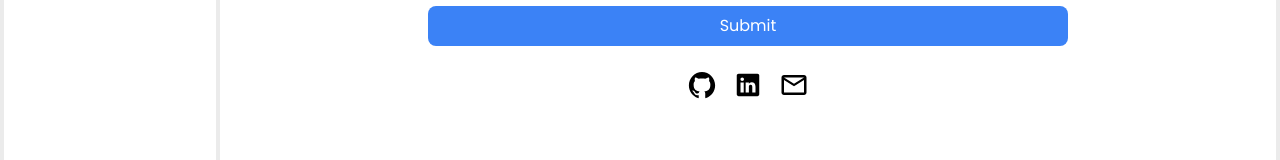
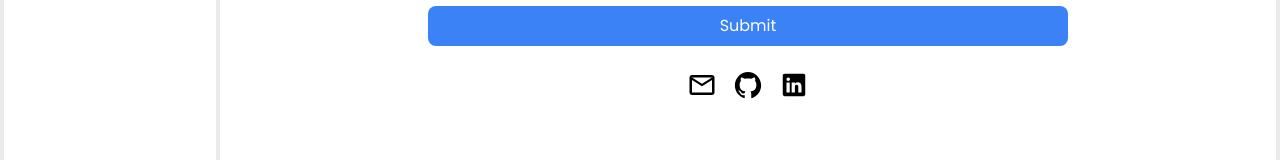
Before and after one commit to OmkarGhadge24/toolify, a React (Create React App) app in the folder frontend/: page /contactus in a window 1280 px wide. Shown: the part 459-619 px from the top of the page. Built offline with nearby package versions, Linux system fonts and the light colour scheme.

Commit message:
Fixed contact page

```diff
--- a/frontend/src/components/About.jsx
+++ b/frontend/src/components/About.jsx
@@ -3,16 +3,16 @@ import React from 'react';
 const About = () => {
   return (
     <div className="p-4">
-      <h1 className="text-2xl md:text-3xl font-bold mb-4">About My Website</h1>
-      <p className="text-lg md:text-xl mb-4">
+      <h1 className="text-xl md:text-2xl font-bold mb-4">About My Website</h1>
+      <p className="text-md md:text-lg mb-4">
         Welcome to my website! This platform is designed to showcase my skills as a full-stack developer.
         I build modern, responsive web applications using technologies like React, Node.js, Express, and MongoDB.
       </p>
-      <p className="text-lg md:text-xl mb-4">
+      <p className="text-md md:text-lg mb-4">
         My goal is to create user-friendly and scalable applications, solving real-world problems with clean and efficient code.
         I work with both the frontend and backend, ensuring that the applications are smooth, secure, and performant.
       </p>
-      <p className="text-lg md:text-xl mb-4">
+      <p className="text-md md:text-lg mb-4">
         Feel free to explore my projects and reach out for potential collaborations, freelance work, or discussions on development best practices.
       </p>
     </div>
--- a/frontend/src/components/ContactUs.jsx
+++ b/frontend/src/components/ContactUs.jsx
@@ -1,14 +1,14 @@
-import React, { useState } from 'react';
+import React, { useState } from "react";
 import { MdOutlineEmail } from "react-icons/md";
 import { IoLogoGithub, IoLogoLinkedin } from "react-icons/io";
 
 const ContactUs = () => {
   const [formData, setFormData] = useState({
-    name: '',
-    age: '',
-    country: '',
-    email: '',
-    description: '',
+    name: "",
+    age: "",
+    country: "",
+    email: "",
+    description: "",
   });
 
   const [errors, setErrors] = useState({});
@@ -17,10 +17,13 @@ const ContactUs = () => {
   const validateForm = () => {
     const newErrors = {};
     if (!formData.name) newErrors.name = "Name is required.";
-    if (!formData.age || isNaN(formData.age)) newErrors.age = "Please enter a valid age.";
+    if (!formData.age || isNaN(formData.age))
+      newErrors.age = "Please enter a valid age.";
     if (!formData.country) newErrors.country = "Country is required.";
-    if (!formData.email || !/\S+@\S+\.\S+/.test(formData.email)) newErrors.email = "Please enter a valid email.";
-    if (!formData.description) newErrors.description = "Please provide a description or issue.";
+    if (!formData.email || !/\S+@\S+\.\S+/.test(formData.email))
+      newErrors.email = "Please enter a valid email.";
+    if (!formData.description)
+      newErrors.description = "Please provide a description or issue.";
 
     setErrors(newErrors);
     return Object.keys(newErrors).length === 0;
@@ -33,11 +36,11 @@ const ContactUs = () => {
       console.log("Form submitted successfully", formData);
       // Reset form after submission
       setFormData({
-        name: '',
-        age: '',
-        country: '',
-        email: '',
-        description: '',
+        name: "",
+        age: "",
+        country: "",
+        email: "",
+        description: "",
       });
     }
   };
@@ -58,95 +61,139 @@ const ContactUs = () => {
       <form onSubmit={handleSubmit} className="space-y-4">
         <div className="grid grid-cols-1 md:grid-cols-2 gap-4">
           <div>
-            <label htmlFor="name" className="block font-semibold mb-2">Name</label>
+            <label htmlFor="name" className="block font-semibold mb-2">
+              Name
+            </label>
             <input
               type="text"
               id="name"
               name="name"
               value={formData.name}
               onChange={handleChange}
-              className="w-full px-4 py-2 border border-gray-300 rounded-lg focus:outline-none focus:ring-2 focus:ring-blue-500"
+              className="w-full px-4 py-2 border border-gray-300 rounded-lg focus:outline-none"
               placeholder="Enter your name"
             />
-            {errors.name && <p className="text-red-500 text-sm mt-1">{errors.name}</p>}
+            {errors.name && (
+              <p className="text-red-500 text-sm mt-1">{errors.name}</p>
+            )}
           </div>
 
           <div>
-            <label htmlFor="age" className="block font-semibold mb-2">Age</label>
+            <label htmlFor="age" className="block font-semibold mb-2">
+              Age
+            </label>
             <input
               type="number"
               id="age"
               name="age"
               value={formData.age}
               onChange={handleChange}
-              className="w-full px-4 py-2 border border-gray-300 rounded-lg focus:outline-none focus:ring-2 focus:ring-blue-500"
+              className="w-full px-4 py-2 border border-gray-300 rounded-lg focus:outline-none"
               placeholder="Enter your age"
             />
-            {errors.age && <p className="text-red-500 text-sm mt-1">{errors.age}</p>}
+            {errors.age && (
+              <p className="text-red-500 text-sm mt-1">{errors.age}</p>
+            )}
           </div>
         </div>
 
         <div className="grid grid-cols-1 md:grid-cols-2 gap-4">
           <div>
-            <label htmlFor="email" className="block font-semibold mb-2">Email</label>
+            <label htmlFor="email" className="block font-semibold mb-2">
+              Email
+            </label>
             <input
               type="email"
               id="email"
               name="email"
               value={formData.email}
               onChange={handleChange}
-              className="w-full px-4 py-2 border border-gray-300 rounded-lg focus:outline-none focus:ring-2 focus:ring-blue-500"
+              className="w-full px-4 py-2 border border-gray-300 rounded-lg focus:outline-none"
               placeholder="Enter your email"
             />
-            {errors.email && <p className="text-red-500 text-sm mt-1">{errors.email}</p>}
+            {errors.email && (
+              <p className="text-red-500 text-sm mt-1">{errors.email}</p>
+            )}
           </div>
 
           <div>
-            <label htmlFor="country" className="block font-semibold mb-2">Country</label>
+            <label htmlFor="country" className="block font-semibold mb-2">
+              Country
+            </label>
             <input
               type="text"
               id="country"
               name="country"
               value={formData.country}
               onChange={handleChange}
-              className="w-full px-4 py-2 border border-gray-300 rounded-lg focus:outline-none focus:ring-2 focus:ring-blue-500"
+              className="w-full px-4 py-2 border border-gray-300 rounded-lg focus:outline-none"
               placeholder="Enter your country"
             />
-            {errors.country && <p className="text-red-500 text-sm mt-1">{errors.country}</p>}
+            {errors.country && (
+              <p className="text-red-500 text-sm mt-1">{errors.country}</p>
+            )}
           </div>
         </div>
 
         <div>
-          <label htmlFor="description" className="block font-semibold mb-2">Description/Issue</label>
+          <label htmlFor="description" className="block font-semibold mb-2">
+            Description/Issue
+          </label>
           <textarea
             id="description"
             name="description"
             value={formData.description}
             onChange={handleChange}
-            className="w-full px-4 py-2 border border-gray-300 rounded-lg focus:outline-none focus:ring-2 focus:ring-blue-500"
+            className="w-full px-4 py-2 border border-gray-300 rounded-lg focus:outline-none resize-none"
             placeholder="Describe your issue or request"
             rows="5"
           />
-          {errors.description && <p className="text-red-500 text-sm mt-1">{errors.description}</p>}
+          {errors.description && (
+            <p className="text-red-500 text-sm mt-1">{errors.description}</p>
+          )}
         </div>
 
         <div className="text-center">
-          <button type="submit" className="w-full py-2 bg-blue-500 text-white rounded-lg hover:bg-blue-600 focus:outline-none focus:ring-2 focus:ring-blue-500">
+          <button
+            type="submit"
+            className="w-full py-2 bg-blue-500 text-white rounded-lg hover:bg-blue-600 focus:outline-none"
+          >
             Submit
           </button>
         </div>
       </form>
 
       {/* Social Media Icons */}
-      <div className="flex gap-4 justify-center mt-6 md:flex-row flex-col">
-        <a href="https://github.com/OmkarGhadge24" target="_blank" rel="noopener noreferrer">
-          <IoLogoGithub size={30} className="hover:text-yellow-600 transition-colors duration-300" />
+      <div className="flex gap-4 justify-center mt-6 flex-row">
+        <a
+          href="mailto:omkarghadge68@gmail.com"
+          target="_blank"
+          rel="noopener noreferrer"
+        >
+          <MdOutlineEmail
+            size={30}
+            className="hover:text-green-500 transition-colors duration-300"
+          />
         </a>
-        <a href="https://linkedin.com/in/omkar-ghadge-996b80317" target="_blank" rel="noopener noreferrer">
-          <IoLogoLinkedin size={30} className="hover:text-blue-600 transition-colors duration-300" />
+        <a
+          href="https://github.com/OmkarGhadge24"
+          target="_blank"
+          rel="noopener noreferrer"
+        >
+          <IoLogoGithub
+            size={30}
+            className="hover:text-yellow-600 transition-colors duration-300"
+          />
         </a>
-        <a href="mailto:omkarghadge68@gmail.com" target="_blank" rel="noopener noreferrer">
-          <MdOutlineEmail size={30} className="hover:text-green-500 transition-colors duration-300" />
+        <a
+          href="https://linkedin.com/in/omkar-ghadge-996b80317"
+          target="_blank"
+          rel="noopener noreferrer"
+        >
+          <IoLogoLinkedin
+            size={30}
+            className="hover:text-blue-600 transition-colors duration-300"
+          />
         </a>
       </div>
     </div>
--- a/frontend/src/components/Others.jsx
+++ b/frontend/src/components/Others.jsx
@@ -4,18 +4,18 @@ import { FiGithub, FiLinkedin } from 'react-icons/fi';
 const Others = () => {
   return (
     <div className="p-4">
-      <h1 className="text-2xl md:text-3xl font-bold mb-4">My Intro</h1>
-      <p className="text-lg md:text-xl mb-4">
+      <h1 className="text-xl md:text-2xl font-bold mb-4">My Intro</h1>
+      <p className="text-md md:text-lg mb-4">
         Welcome to my project! As a full-stack developer, I have worked on several projects
         that demonstrate my ability to build both frontend and backend solutions. These projects
         utilize a range of technologies including React, Node.js, MongoDB, and more.
       </p>
-      <p className="text-lg md:text-xl mb-4">
+      <p className="text-md md:text-lg mb-4">
         Feel free to check out more of my work and get in touch with me through the links below.
         I am always open to new opportunities, collaborations, and discussions!
       </p>
 
-      <div className="flex gap-4 mt-6">
+      <div className="flex gap-4 mt-6 text-md md:text-lg ">
         <a href="https://github.com/OmkarGhadge24" target="_blank" rel="noopener noreferrer">
           <FiGithub size={30} className="hover:text-yellow-600 transition-colors duration-300" />
         </a>
```
